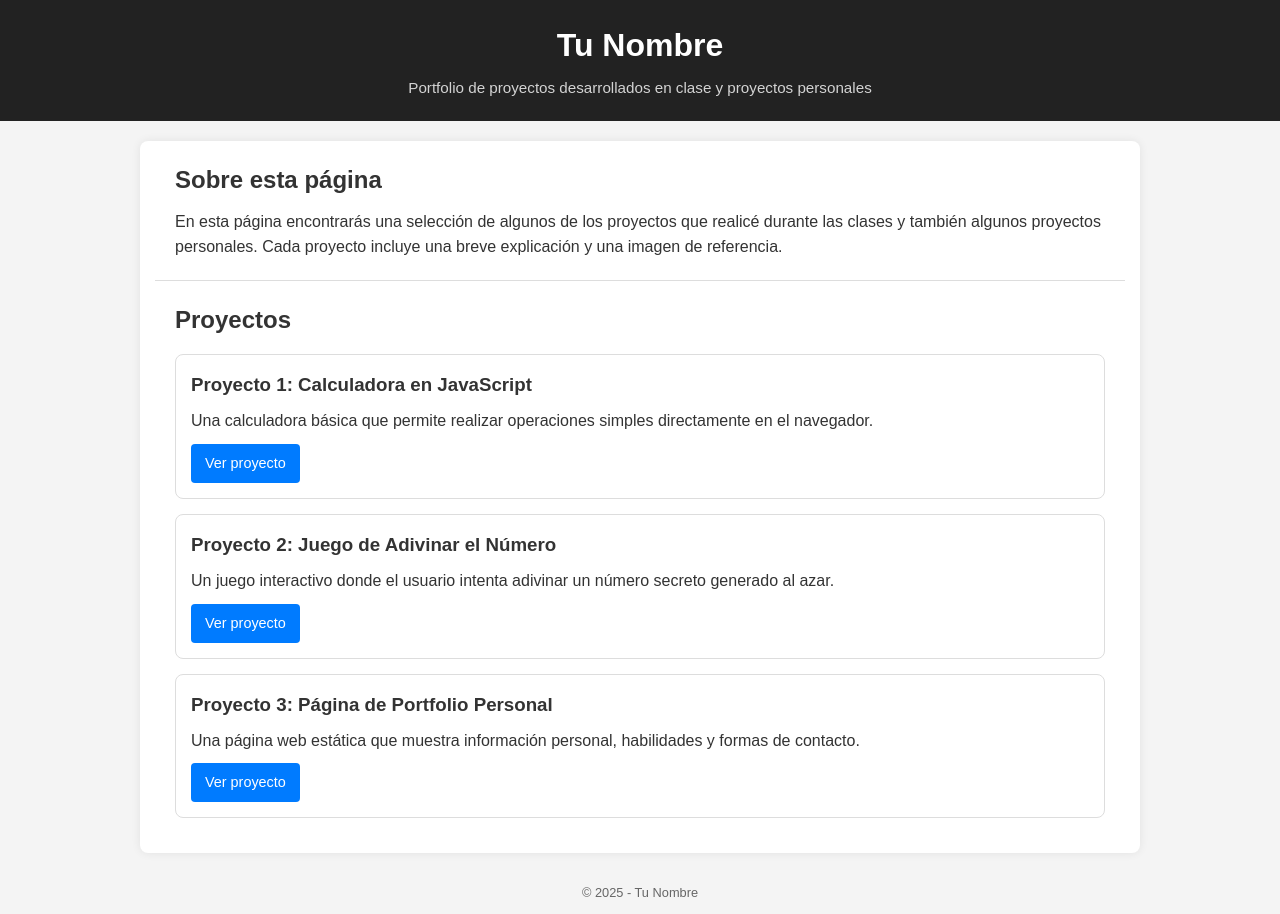
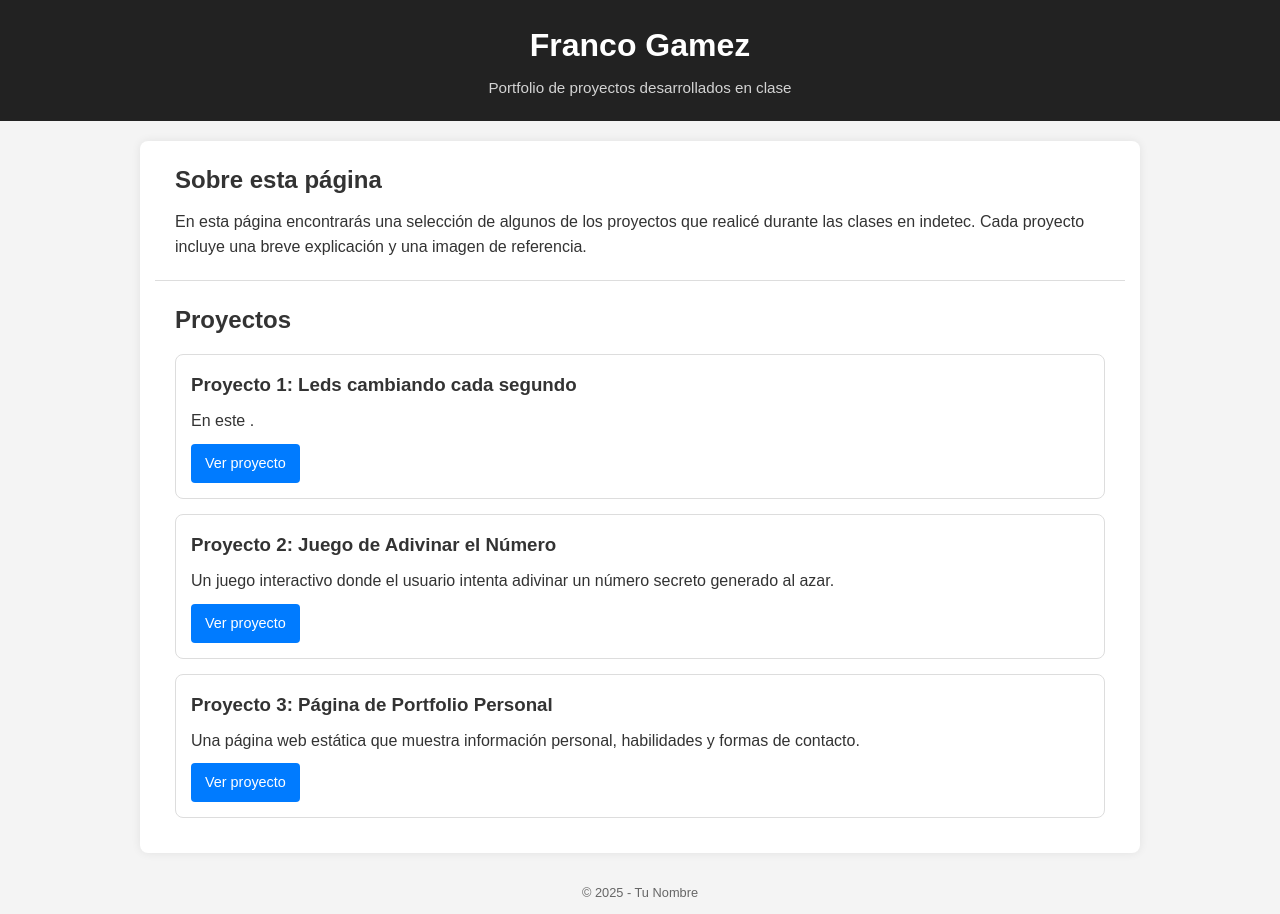
Before and after one commit to Francogamez001/misproyectosindetec, a plain HTML site: page index.html in a window 1280 px wide. Drawn offline with Linux system fonts and the light colour scheme.

Commit message:
Update index.html

```diff
--- a/index.html
+++ b/index.html
@@ -2,13 +2,13 @@
 <html lang="es">
 <head>
     <meta charset="UTF-8">
-    <title>Portfolio de Proyectos - Tu Nombre</title>
+    <title>Hola soy Franco Gamez y estos son mis proyectos</title>
     <link rel="stylesheet" href="estilos.css">
 </head>
 <body>
     <header>
-        <h1>Tu Nombre</h1>
-        <p class="subtitulo">Portfolio de proyectos desarrollados en clase y proyectos personales</p>
+        <h1>Franco Gamez</h1>
+        <p class="subtitulo">Portfolio de proyectos desarrollados en clase</p>
     </header>
 
     <main>
@@ -16,7 +16,7 @@
             <h2>Sobre esta página</h2>
             <p>
                 En esta página encontrarás una selección de algunos de los proyectos que realicé
-                durante las clases y también algunos proyectos personales. Cada proyecto incluye
+                durante las clases en indetec. Cada proyecto incluye
                 una breve explicación y una imagen de referencia.
             </p>
         </section>
@@ -25,8 +25,8 @@
             <h2>Proyectos</h2>
 
             <article class="proyecto-card">
-                <h3>Proyecto 1: Calculadora en JavaScript</h3>
-                <p>Una calculadora básica que permite realizar operaciones simples directamente en el navegador.</p>
+                <h3>Proyecto 1: Leds cambiando cada segundo</h3>
+                <p>En este .</p>
                 <a href="proyectos/proyecto1.html" class="btn">Ver proyecto</a>
             </article>
 
```
